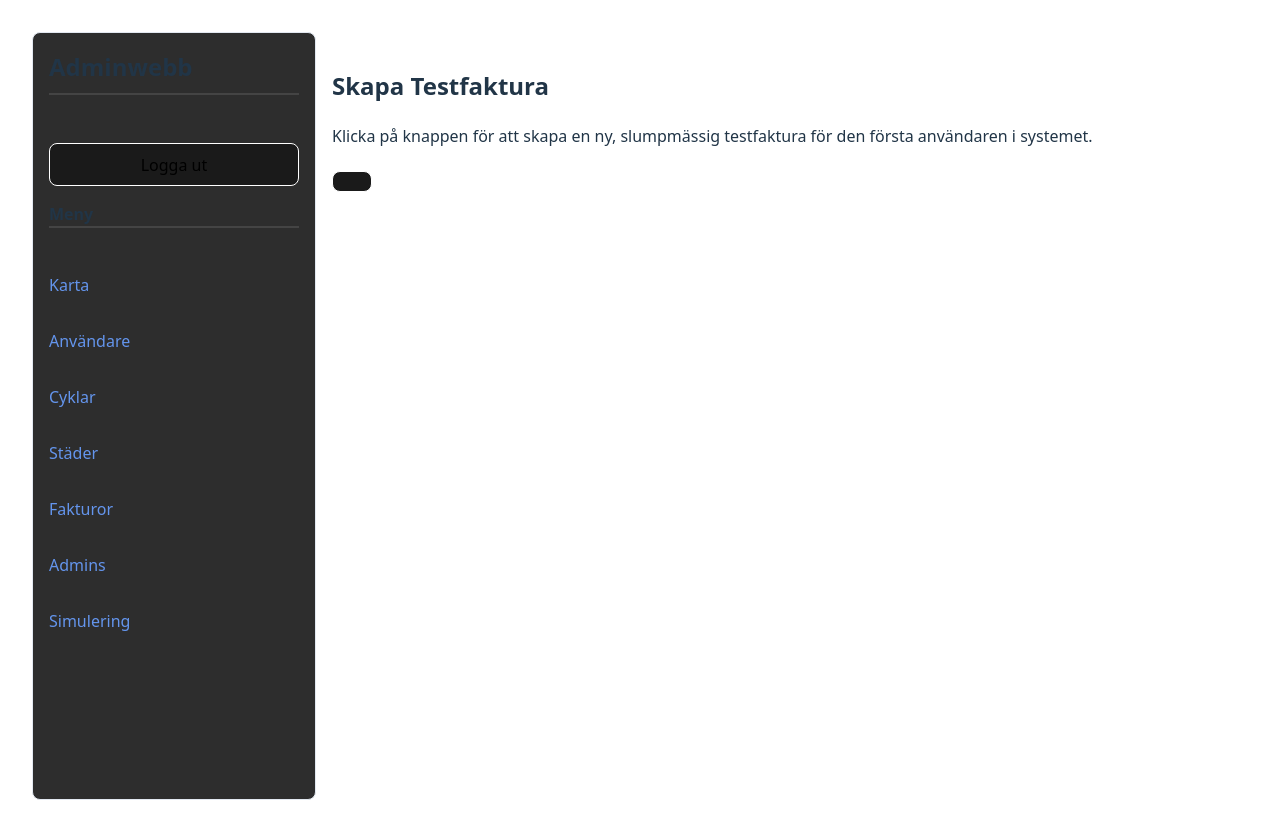
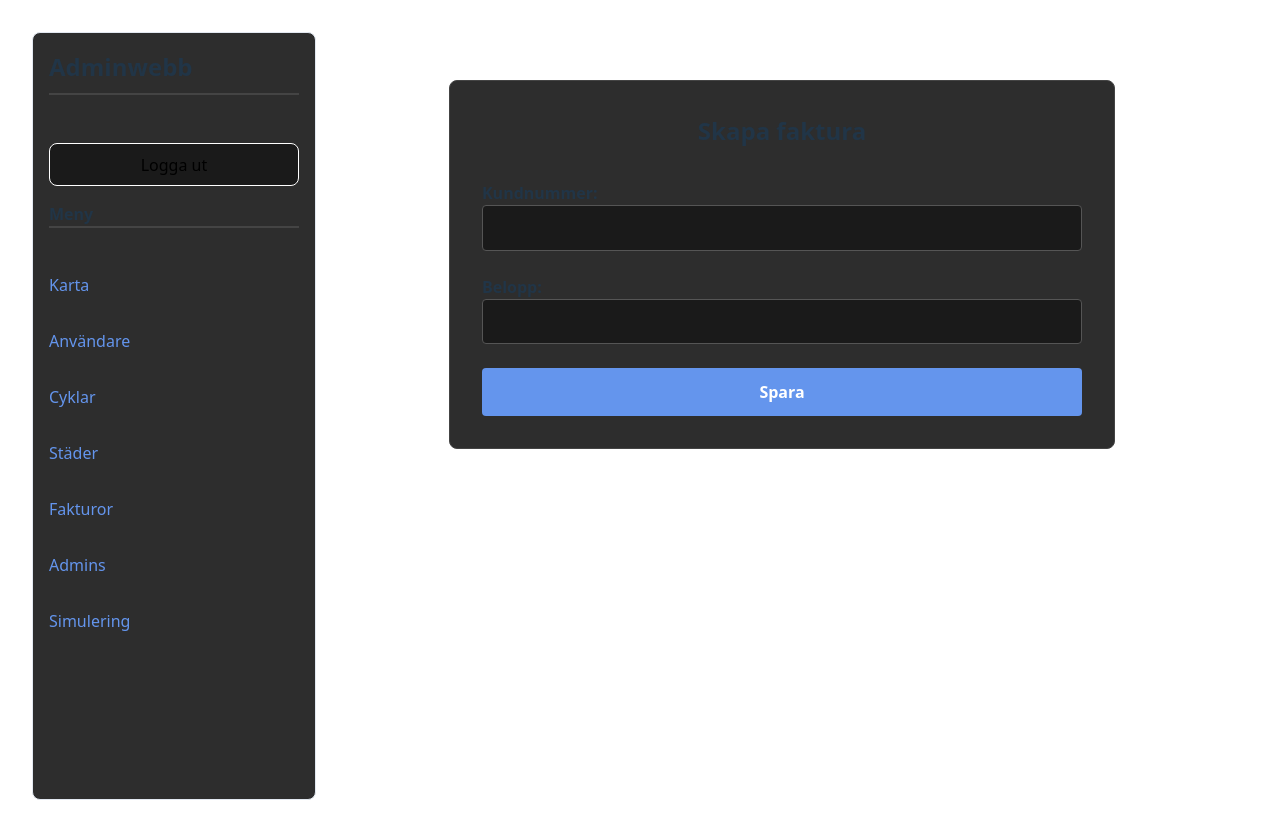
Before and after one commit to ricmal08/vteam-admin-client, a React (Vite) app: page /invoices/create in a window 1280 px wide. Shown: the top 838 px of the page. Built offline with nearby package versions, Linux system fonts and the light colour scheme; no server answers; sample sign-in values are in the browser's storage.

Commit message:
fix: restore createInvoice to final version

```diff
--- a/src/views/Invoices/createInvoice.jsx
+++ b/src/views/Invoices/createInvoice.jsx
@@ -1,66 +1,67 @@
-import React, { useState, useEffect  } from 'react';
+import React, { useState } from 'react';
 import { useNavigate } from 'react-router-dom';
 import { apiRequest } from '../../api/api.js';
 
 function CreateInvoice() {
   const [userId, setUserId] = useState('');
   const [amount, setAmount] = useState('');
-
-  const [isLoading, setIsLoading] = useState(false);
-  const [users, setUsers] = useState([]);
   const [error, setError] = useState(null);
   const navigate = useNavigate();
 
-  useEffect(() => {
-    const fetchUsers = async () => {
-        try {
-            const usersData = await apiRequest('/api/users');
-            setUsers(usersData);
-        } catch (err) {
-            setError("Fel vid hämtning av användare.");
-        }
-    };
-    fetchUsers();
-  }, []);
+const handleSubmit = async (event) => {
+  event.preventDefault();
 
-  const handleCreateTestInvoice = async () => {
-    setIsLoading(true);
-    setError(null);
-
-    if (users.length === 0) {
-        setError("Användare saknas.");
-        setIsLoading(false);
-        return;
-    }
-
-    const testInvoiceData = {
-      userId: users[0]._id,
-      startTime: new Date(Date.now() - 15 * 60000).toISOString(),
+  //har hårdkodat in startTime, startPosition och endPosition för att formatet ska matcha det backendservern väntar sig.
+  const newInvoiceData = {
+      userId: userId,
+      startTime: new Date(Date.now() - 10 * 60000).toISOString(),
       customDebit: 0,
       startPosition: { latitude: 0, longitude: 0 },
       endPosition: { latitude: 0, longitude: 0 },
-    };
+  }
 
   try {
     await apiRequest('/api/invoices', {
       method: 'POST',
-        body: JSON.stringify(testInvoiceData),
+      body: JSON.stringify(newInvoiceData),
     });
+
     navigate('/invoices');
+
   } catch (err) {
-      setError("Kunde inte skapa faktura.");
-      console.error("Fel vid skapande av faktura:", err);
-    } finally {
-        setIsLoading(false);
+    console.error("Fel vid borttagning:", err);
+    alert(err.message);
   }
 };
 
 return (
-    <div>
-        <h2>Skapa Testfaktura</h2>
-        <p>Klicka på knappen för att skapa en ny, slumpmässig testfaktura för den första användaren i systemet.</p>
-        <button onClick={handleCreateTestInvoice} disabled={isLoading}>
-        </button>
+  <div className="form-container">
+    <h2>Skapa faktura</h2>
+
+      <form onSubmit={handleSubmit} className="form-layout">
+        <div className="form-group">
+          <label>
+            Kundnummer:
+            <input
+              type="text"
+              value={userId}
+              onChange={e => setUserId(e.target.value)}
+            />
+          </label>
+        </div>
+
+        <div className="form-group">
+          <label>
+            Belopp:
+            <input
+              type="number"
+              value={amount}
+              onChange={e => setAmount(e.target.value)}
+            />
+          </label>
+        <button type="submit" className="form-button">Spara</button>
+        </div>
+      </form>
   </div>
   );
 }
```
Lines whose indentation alone changed are shown as unchanged.
